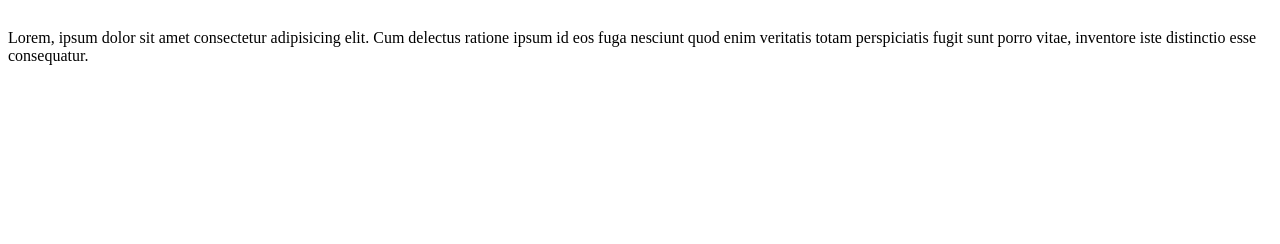
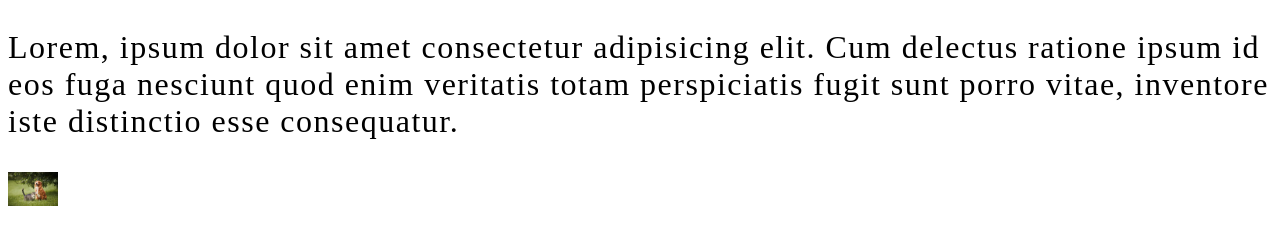
Before and after one commit to Victordennis129/Aprilflip, a plain HTML site: page index.html in a window 1280 px wide. Shown: the part 90-334 px from the top of the page. Drawn offline with Linux system fonts and the light colour scheme.

Commit message:
i love me

```diff
--- a/index.html
+++ b/index.html
@@ -9,5 +9,6 @@
 <body>
    <h1>Hello, Flip to tech</h1>
    <p>Lorem, ipsum dolor sit amet consectetur adipisicing elit. Cum delectus ratione ipsum id eos fuga nesciunt quod enim veritatis totam perspiciatis fugit sunt porro vitae, inventore iste distinctio esse consequatur.</p>
+   <img src="images/dog picture.webp" alt="images">
 </body>
 </html>
--- a/style.css
+++ b/style.css
@@ -2,3 +2,10 @@ h1 {
     font-size: 3rem;
     color: green;
 }
+p {
+    font-size: 2rem;
+    letter-spacing: 1.5px;
+}
+img {
+    width: 50px;
+}
```
Also changed, not shown: images/dog picture.webp (added).
